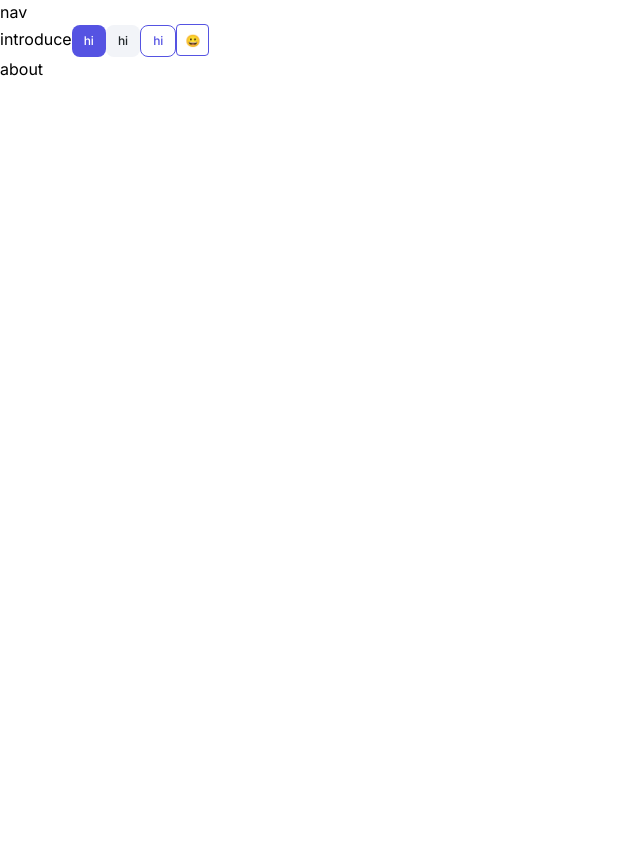
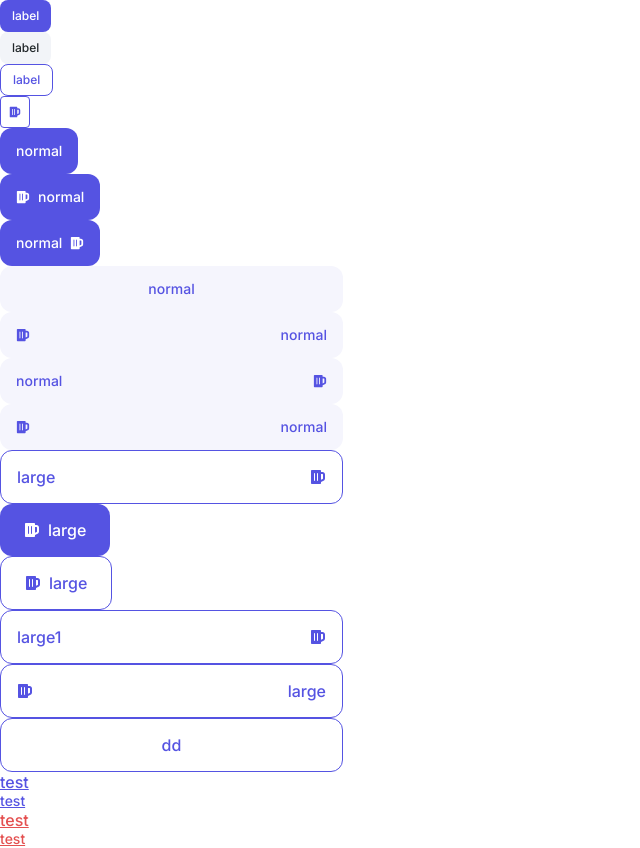
Before and after one commit to minki3/next_practice, a Next.js app: page / in a window 1280 px wide. Shown: the whole page, without its empty margins (0-640 px from the left). Before the commit the page ends 800 px from the top, so only its background shows below. Built offline with nearby package versions, Linux system fonts and the light colour scheme.

Commit message:
button components 완성

```diff
--- a/package.json
+++ b/package.json
@@ -9,6 +9,7 @@
     "lint": "next lint"
   },
   "dependencies": {
+    "@react-icons/all-files": "^4.1.0",
     "@svgr/webpack": "^8.1.0",
     "@types/node": "20.6.3",
     "@types/react": "18.2.22",
@@ -21,6 +22,7 @@
     "postcss": "8.4.30",
     "react": "18.2.0",
     "react-dom": "18.2.0",
+    "react-icons": "^4.11.0",
     "tailwindcss": "3.3.3",
     "typescript": "5.2.2"
   }
--- a/src/app/components/About.tsx
+++ b/src/app/components/About.tsx
@@ -1,3 +1,3 @@
 export default function About() {
-  return <div>about</div>;
+  return <div></div>;
 }
--- a/src/app/components/Button.tsx
+++ b/src/app/components/Button.tsx
@@ -31,15 +31,15 @@ export default function Button({
       ? "inline-flex px-[24px] py-[16px] gap-[8px] flex-col item-center rounded-xl"
       : ""
   }${
-    buttonSize === "wideNormal"
-      ? "flex w-[343px] px-[140px] py-[15px] item-center gap-[10px] rounded-xl justify-center"
-      : ""
-  }
-  ${
-    buttonSize === "wideLarge"
-      ? "flex  w-[343px] px-[143px] py-[16px] gap-[10px] justify-center item-center rounded-xl"
-      : ""
-  }`;
+  //   buttonSize === "wideNormal"
+  //     ? "flex w-[343px] px-[140px] py-[15px] item-center gap-[10px] rounded-xl justify-center"
+  //     : ""
+  // }
+  // ${
+  //   buttonSize === "wideLarge"
+  //     ? "flex  w-[343px] px-[143px] py-[16px] gap-[10px] justify-center item-center rounded-xl"
+  //     : ""
+  // }`;
 
   const buttonColor = `${
     color === "primary"
--- a/src/app/components/Introduce.tsx
+++ b/src/app/components/Introduce.tsx
@@ -2,13 +2,5 @@ import Image from "next/image";
 import Button from "./Button";
 import LabelButton from "./LabelButton";
 export default function Introduce() {
-  return (
-    <nav className="">
-      introduce
-      <LabelButton text="hi" />
-      <LabelButton text="hi" type="secondary" />
-      <LabelButton text="hi" type="white" />
-      <LabelButton text="hi" iconOnly icon="😀" type="white" />
-    </nav>
-  );
+  return <nav className=""></nav>;
 }
--- a/src/app/components/LabelButton.tsx
+++ b/src/app/components/LabelButton.tsx
@@ -5,6 +5,7 @@ interface LabelButtonType {
   iconOnly?: boolean;
   text?: string;
   icon?: any;
+  disabled?: boolean;
 }
 
 export default function LabelButton({
@@ -12,6 +13,7 @@ export default function LabelButton({
   iconOnly = false,
   text,
   icon,
+  disabled = false,
 }: LabelButtonType) {
   const typeStyle = (type: string) => {
     switch (type) {
@@ -25,14 +27,14 @@ export default function LabelButton({
         throw new Error(`undefined type : ${type}`);
     }
   };
-  const iconOnlyStyle =
-    "inline-flex h-[32px] p-[8px] item-center gap-[8px] shrink-0 rounded";
-  const textOnlyStyle = `inline-flex h-[32px] p-[12px] justify-center items-center gap-[10px] shrink-0 rounded-lg`;
+  const iconOnlyStyle = "p-[8px] gap-[8px] shrink-0 rounded";
+  const textOnlyStyle = `flex p-[12px] justify-center gap-[10px] shrink-0 rounded-lg`;
   return (
     <button
-      className={`${typeStyle(type)} l-medium-12 ${
+      className={`${typeStyle(type)} ${
         iconOnly ? `${iconOnlyStyle}` : `${textOnlyStyle}`
-      }`}
+      }  l-medium-12 flex h-[32px] items-center`}
+      disabled={disabled}
     >
       {iconOnly ? icon : text}
     </button>
--- a/src/app/components/Navigation.tsx
+++ b/src/app/components/Navigation.tsx
@@ -1,3 +1,58 @@
+import PrimaryButton from "./PrimaryButton";
+import TextButton from "./TextButton";
+import LabelButton from "./LabelButton";
+import { FaBeer } from "@react-icons/all-files/fa/FaBeer";
+
 export default function Navigation() {
-  return <div>nav</div>;
+  return (
+    <div className="">
+      <LabelButton text="label" />
+      <LabelButton text="label" type="secondary" />
+      <LabelButton text="label" type="white" />
+      <LabelButton text="label" iconOnly type="white" icon=<FaBeer /> />
+      <PrimaryButton text="normal" />
+      <PrimaryButton text="normal" icon=<FaBeer /> />
+      <PrimaryButton text="normal" align="right" icon=<FaBeer /> />
+      <PrimaryButton text="normal" subtle fullWidth />
+      <PrimaryButton text="normal" subtle fullWidth icon=<FaBeer /> />
+      <PrimaryButton
+        text="normal"
+        subtle
+        fullWidth
+        align="right"
+        icon=<FaBeer />
+      />
+      <PrimaryButton text="normal" subtle fullWidth icon=<FaBeer /> />
+      <PrimaryButton
+        text="large"
+        subtle
+        size="large"
+        fullWidth
+        align="right"
+        icon=<FaBeer />
+      />
+      <PrimaryButton text="large" size="large" icon=<FaBeer /> />
+      <PrimaryButton text="large" subtle size="large" icon=<FaBeer /> />
+      <PrimaryButton
+        text="large1"
+        subtle
+        size="large"
+        fullWidth
+        align="right"
+        icon=<FaBeer />
+      />
+      <PrimaryButton
+        text="large"
+        subtle
+        size="large"
+        fullWidth
+        icon=<FaBeer />
+      />
+      <PrimaryButton subtle size="large" text="dd" fullWidth />
+      <TextButton text="test" />
+      <TextButton text="test" size="small" />
+      <TextButton text="test" type="destructive" />
+      <TextButton text="test" type="destructive" size="small" />
+    </div>
+  );
 }
--- a/src/app/components/PrimaryButton.tsx
+++ b/src/app/components/PrimaryButton.tsx
@@ -4,32 +4,71 @@ interface primaryButtonType {
   text?: string;
   subtle?: boolean;
   size?: "normal" | "large";
-  iconLeft?: boolean;
-  iconRight?: boolean;
+  align?: "left" | "right";
   iconOnly?: boolean;
   fullWidth?: boolean;
   icon?: any;
+  disabled?: boolean;
 }
 
 export default function PrimaryButton({
   text,
   subtle = false,
   size = "normal",
-  iconLeft = false,
-  iconRight = false,
+  align = "left",
   iconOnly = false,
   fullWidth = false,
   icon,
+  disabled = false,
 }: primaryButtonType) {
+  const ButtonColor = "bg-purple400 text-white hover:bg-purple500  ";
+  const normalSubtle = "bg-purple100 text-purple400 hover:bg-purple200";
+  const largeSubtle =
+    "bg-white border border-solid border-purple400 text-purple400 hover:bg-purple200 disabled:border-none";
+
   const PrimaryButtonSize = (size: string) => {
     switch (size) {
       case "normal":
-        return "";
+        return `l-medium-14 rounded-xl py-[14px]  ${
+          fullWidth
+            ? `px-[16px] w-[343px] ${
+                icon ? "justify-between" : "justify-center"
+              }`
+            : "px-[16px] justify-center"
+        } ${subtle ? normalSubtle : ButtonColor}`;
       case "large":
-        return "";
+        return `l-medium-16 rounded-xl py-[16px] ${
+          fullWidth
+            ? `px-[16px] w-[343px] ${
+                icon ? "justify-between" : "justify-center"
+              }`
+            : "px-[24px] justify-center"
+        } ${subtle ? largeSubtle : ButtonColor}`;
       default:
         throw new Error(`undefined type : ${size}`);
     }
   };
-  return <button>{text}</button>;
+
+  const alignButton = (align: string) => {
+    switch (align) {
+      case "left":
+        return "";
+      case "right":
+        return "flex-row-reverse";
+    }
+  };
+
+  return (
+    <button
+      className={`${PrimaryButtonSize(
+        size
+      )} flex gap-[8px] disabled:bg-gray200 disabled:text-gray500 items-center ${alignButton(
+        align
+      )}`}
+      disabled={disabled}
+    >
+      {icon && icon}
+      {text}
+    </button>
+  );
 }
--- /dev/null
+++ b/src/app/components/TextButton.tsx
@@ -0,0 +1,42 @@
+import React from "react";
+
+interface textButtonType {
+  text: string;
+  type?: "primary" | "destructive";
+  size?: "normal" | "small";
+  disabled?: boolean;
+}
+
+export default function textButton({
+  text,
+  type = "primary",
+  size = "normal",
+  disabled = false,
+}: textButtonType) {
+  const buttonType = (type: string) => {
+    switch (type) {
+      case "primary":
+        return "text-purple400 hover:text-purple600";
+      case "destructive":
+        return "text-red";
+    }
+  };
+  const textButtonSize = (size: string) => {
+    switch (size) {
+      case "normal":
+        return "l-medium-16";
+      case "small":
+        return "l-medium-14";
+    }
+  };
+  return (
+    <button
+      className={`${buttonType(type)} ${textButtonSize(
+        size
+      )} underline disabled:text-gray600 flex items-start`}
+      disabled={disabled}
+    >
+      {text}
+    </button>
+  );
+}
```
Also changed, not shown: public/test.svg (added), 1 other file (tests, documents, lock files or other folders).
